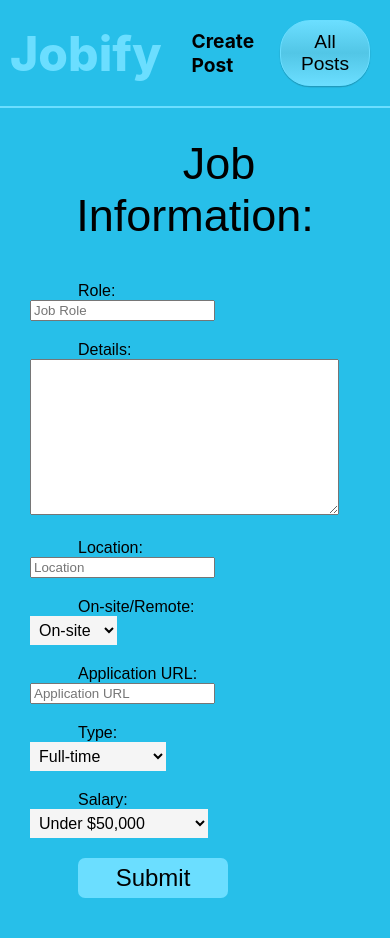
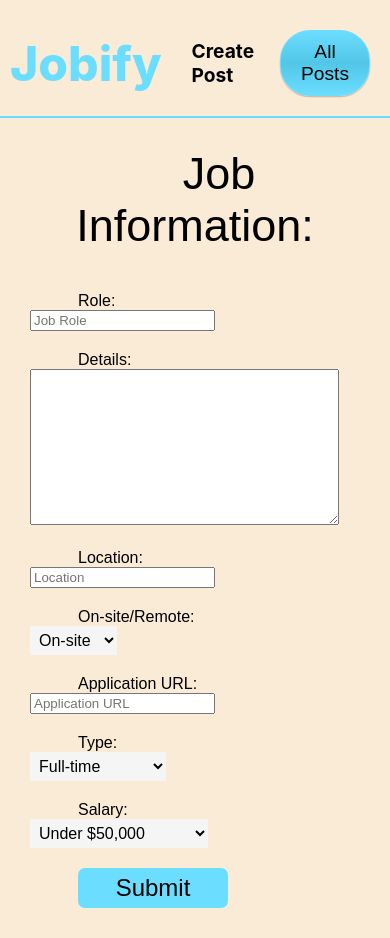
Before and after one commit to Alenmnoian4/Jobify_Frontend, a React (Create React App) app: page /posts/new in a window 390 px wide. Built offline with nearby package versions, Linux system fonts and the light colour scheme.

Commit message:
updated create.css responsive site

```diff
--- a/src/styles/Create.css
+++ b/src/styles/Create.css
@@ -52,9 +52,10 @@ div{
 
         }
     body {
-    background-color: rgb(39, 191, 233);
+    background-color:antiquewhite;
     float: none;
     width: 100%;
+    margin-top: 10px;
     }
     h2{
 font-weight:500;
```
